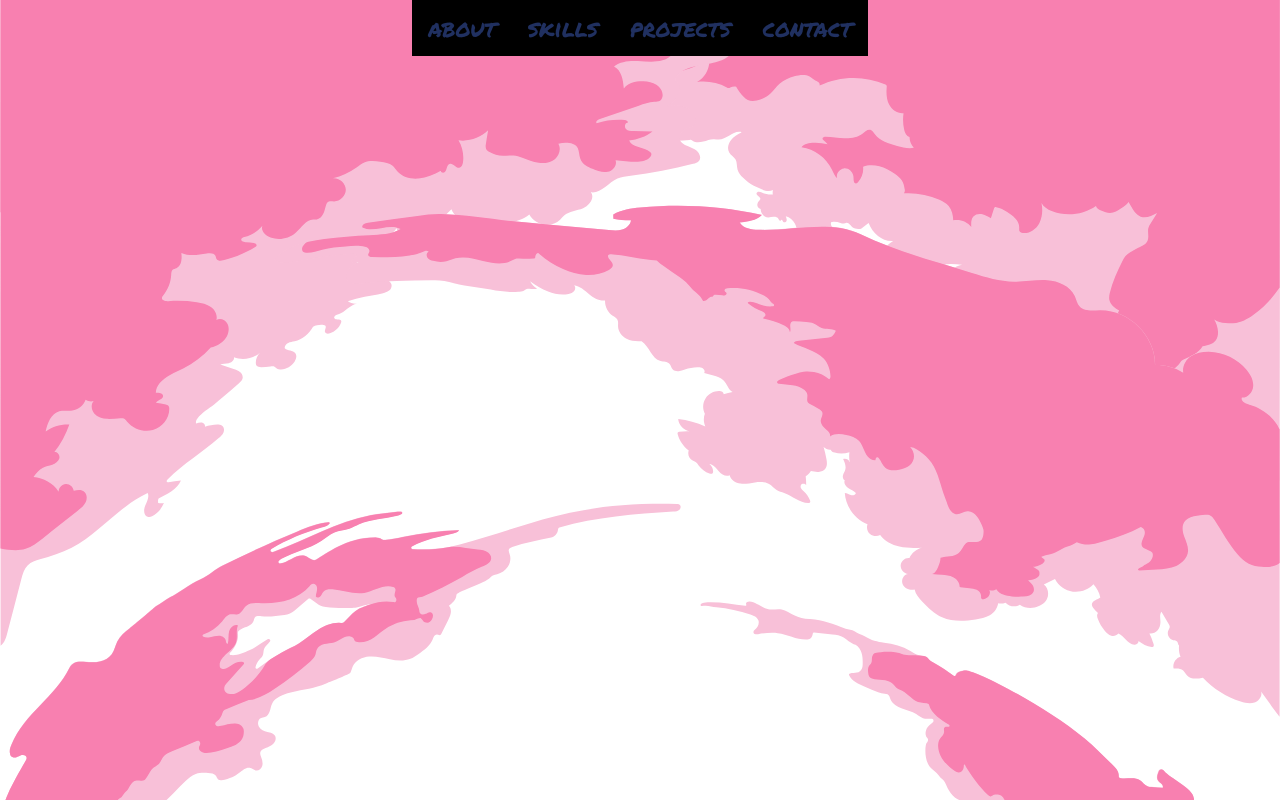
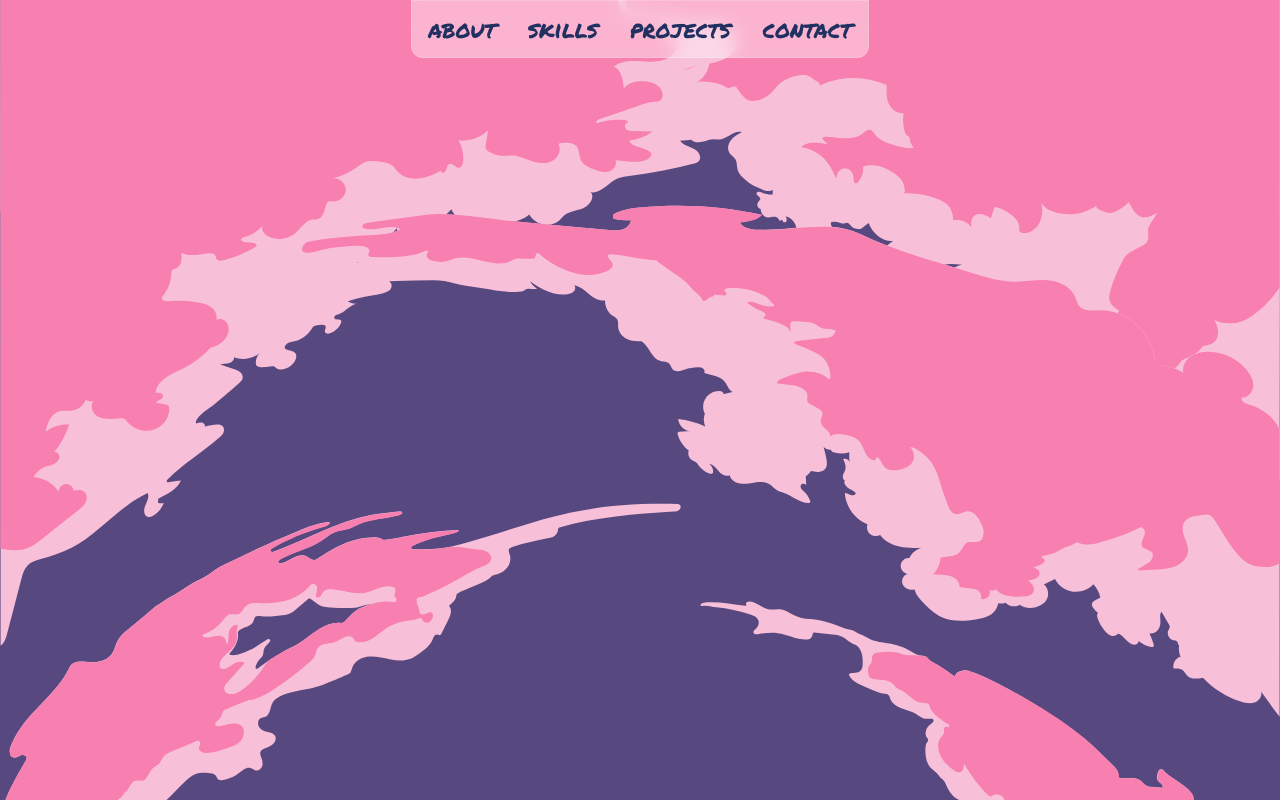
Before and after one commit to theykay/bubblegum, a React (Create React App) app: page /handmade in a window 1280 px wide. Shown: the top 800 px of the page. Built offline with nearby package versions, Linux system fonts and the light colour scheme.

Commit message:
styling background, fixed navbar to top of page on sm screens and bigger

```diff
--- a/src/Components/Navbar/Navbar.scss
+++ b/src/Components/Navbar/Navbar.scss
@@ -4,13 +4,24 @@
   width: 100%;
   display: flex;
   justify-content: center;
+  @include styles.xs {
+
+  }
+  @include styles.sm {
+    position: fixed;
+    top: 0;
+
+  }
 }
 
 .links-list {
   display: inline-flex;
-  background-color: black;
   // padding: .75rem;
   height: auto;
+  background: rgba(255, 255, 255, 0.4);
+  backdrop-filter: blur(10px);
+  border-radius: 0 0 0.75rem 0.75rem;
+  border: 1px solid rgba(255, 255, 255, 0.2);
   // width: auto;
   // margin-right: auto;
   // margin-left: auto;
@@ -57,13 +68,13 @@
   // &:active:after {
   //   opacity: 0;
   // }
-  &:hover {
-    background-color: pink;
-  }
 }
 
 .navbar-link {
   font-family: styles.$fontFancy;
   color: styles.$colorDark;
   font-size: 1.5rem;
+  &:hover {
+    color: styles.$colorMid;
+  }
 }
--- a/src/index.js
+++ b/src/index.js
@@ -1,6 +1,6 @@
 import React from 'react';
 import ReactDOM from 'react-dom';
-import './index.css';
+import './index.scss';
 import App from './App';
 
 ReactDOM.render(
--- a/src/index.css
+++ b/src/index.scss
@@ -1,3 +1,5 @@
+@use './styles/main.scss' as styles;
+
 body {
   margin: 0;
   font-family: -apple-system, BlinkMacSystemFont, 'Segoe UI', 'Roboto', 'Oxygen',
@@ -5,6 +7,8 @@ body {
     sans-serif;
   -webkit-font-smoothing: antialiased;
   -moz-osx-font-smoothing: grayscale;
+  background: styles.$colorMDark;
+  // background-image: radial-gradient(circle at center, styles.$colorMid, styles.$colorDark)
 }
 
 code {
```
